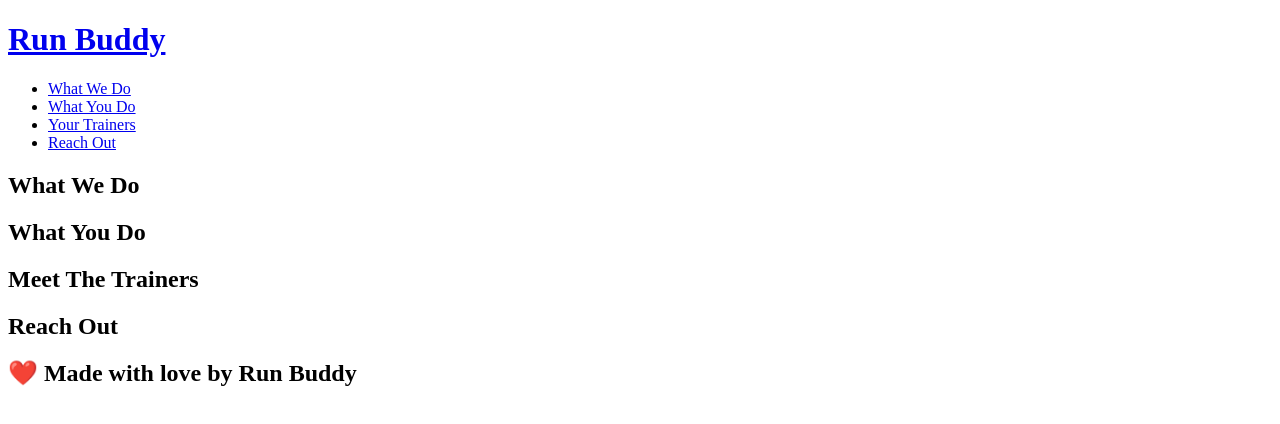
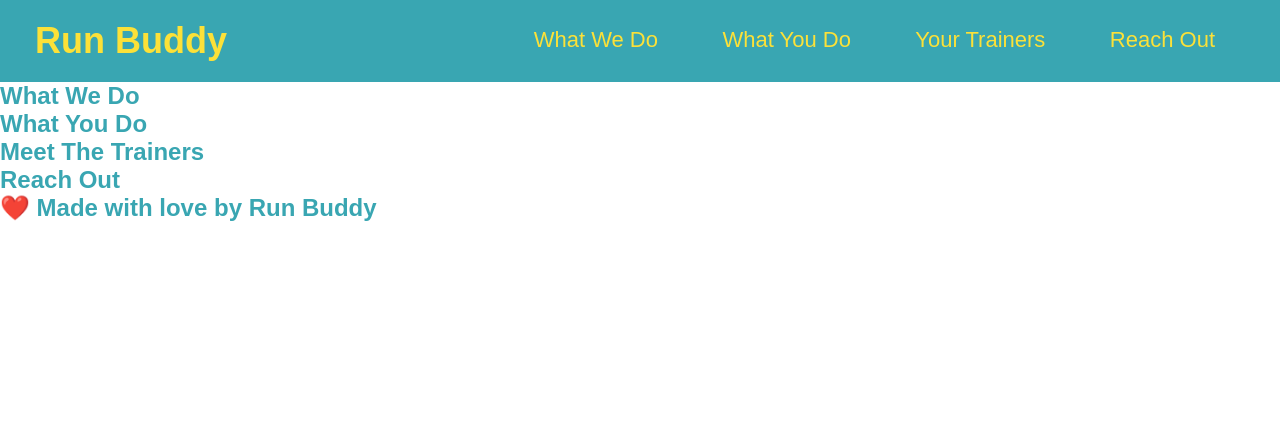
Before and after one commit to superfishal/run-buddy, a plain HTML site: page index.html in a window 1280 px wide. Drawn offline with Linux system fonts and the light colour scheme.

Commit message:
<header-h1-nav-ul-li-a-*-css>

```diff
--- /dev/null
+++ b/assets/css/style.css
@@ -0,0 +1,52 @@
+
+
+body {
+    color: #39a6b2;
+    font-family: Arial, Helvetica, sans-serif;
+}
+/* apply styles to <header> */
+header {
+    padding: 20px 35px;
+    background-color: #39a6b2;
+}
+
+/* header h1/a/nav/li styles */
+header h1 {
+    font-weight: bold;
+    font-size: 36px;
+    color: #fce138;
+    margin: 0;
+}
+
+header a {
+    text-decoration: none;
+    color: #fce138;
+}
+
+header nav {
+  float: right;
+  margin: 7px 0px;
+}
+
+header nav ul li {
+  display: inline;
+}
+
+header nav ul li a {
+  margin: 0px 30px;
+  font-weight: lighter;
+  font-size: 22px;
+}
+
+header h1 {
+  font-weight: bold;
+  font-size: 36px;
+  color: #fce138;
+  margin: 0px;
+  display: inline;
+}
+
+* {
+  margin: 0px;
+  padding: 0px;
+}
--- a/index.html
+++ b/index.html
@@ -3,6 +3,8 @@
     <head>
         <meta charset="UTF-8" />
         <title>Run Buddy</title>
+        <link rel="stylesheet" href="./assets/css/style.css" />
+</head>
     </head>
     <body>
         <!-- navigation -->
```
